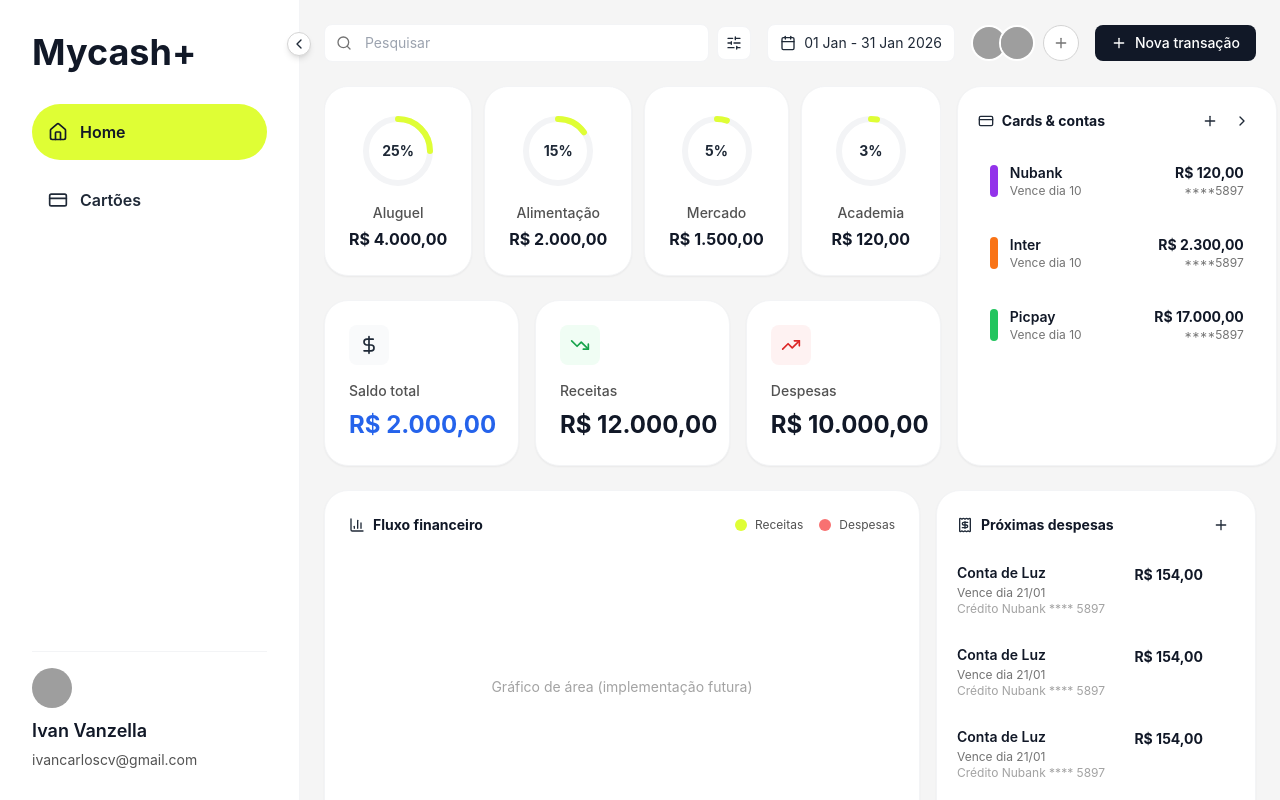
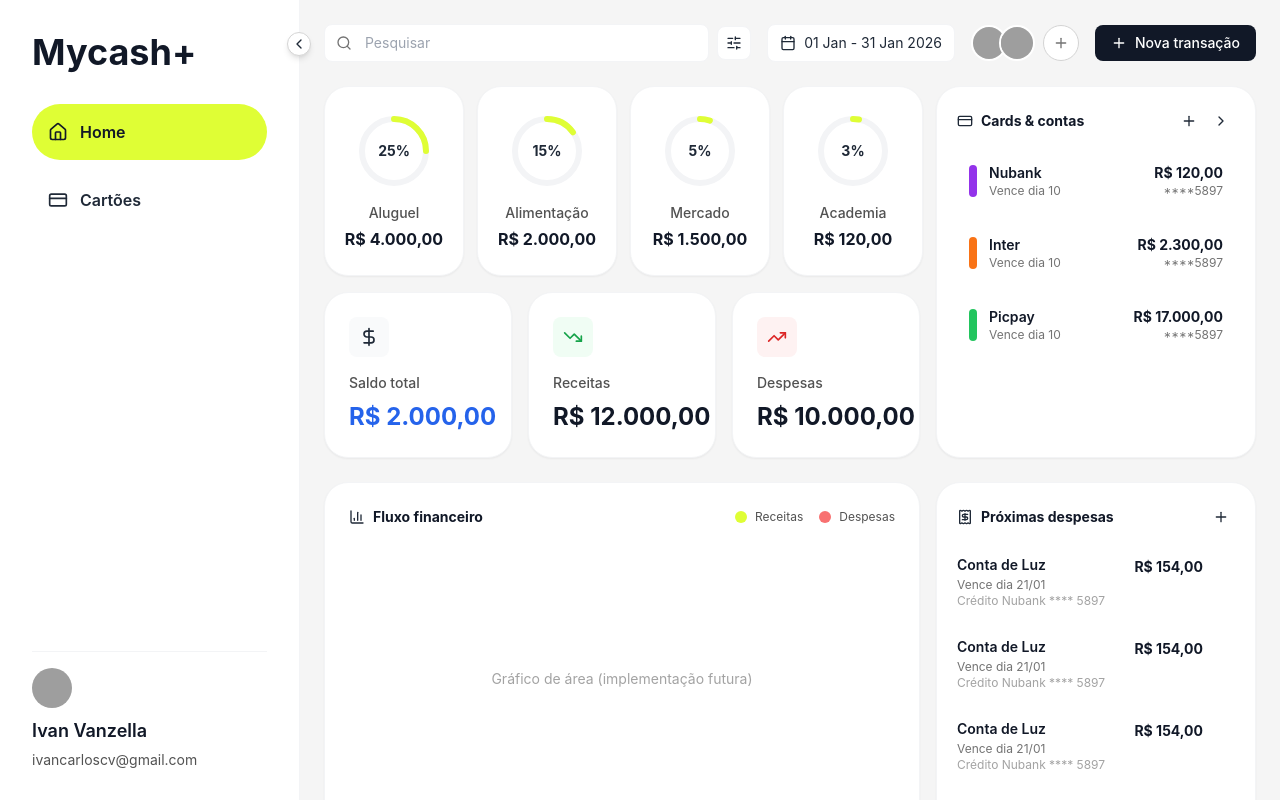
Before and after one commit to ivancv-hub/dashboard-mycash, a React (Vite) app: page /dashboard in a window 1280 px wide. Shown: the top 800 px of the page. Built offline with nearby package versions, Linux system fonts and the light colour scheme; grey boxes are pictures that could not be loaded.

Commit message:
fix: align category cards with summary cards using grid layout

```diff
--- a/src/pages/Dashboard.tsx
+++ b/src/pages/Dashboard.tsx
@@ -28,13 +28,11 @@
             <div className="grid grid-cols-1 lg:grid-cols-[1fr_320px] gap-4">
                 {/* Left Column */}
                 <div className="space-y-4">
-                    {/* Category Cards Carousel */}
-                    <div className="overflow-x-auto pb-2">
-                        <div className="flex gap-3 min-w-max">
-                            {CATEGORIES.map((category) => (
-                                <CategoryCard key={category.label} {...category} />
-                            ))}
-                        </div>
+                    {/* Category Cards Grid */}
+                    <div className="grid grid-cols-1 sm:grid-cols-2 xl:grid-cols-4 gap-4">
+                        {CATEGORIES.map((category) => (
+                            <CategoryCard key={category.label} {...category} />
+                        ))}
                     </div>
 
                     {/* Summary Cards */}
```
